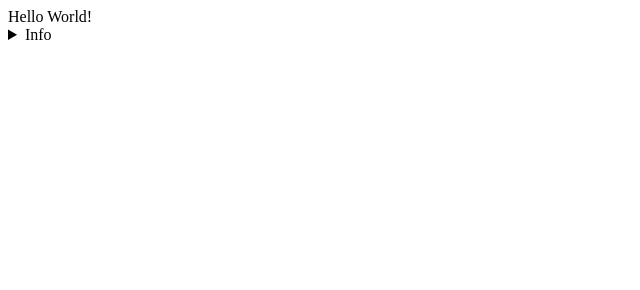
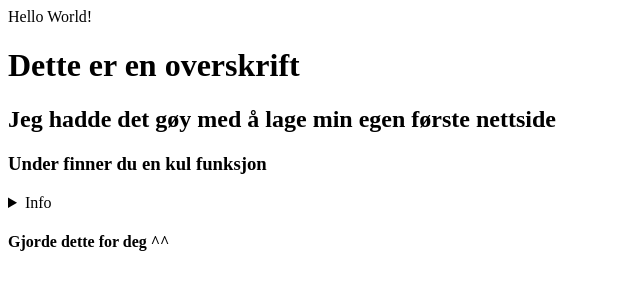
Before and after one commit to Jonbroman/netlify_prosjekt, a plain HTML site: page Index.html in a window 1280 px wide. Shown: the whole page, without its empty margins (0-640 px from the left). Drawn offline with Linux system fonts and the light colour scheme.

Commit message:
oppdatert

```diff
--- a/Index.html
+++ b/Index.html
@@ -8,9 +8,13 @@
   </head>
   <body>
     Hello World!
+    <h1>Dette er en overskrift</h1>
+    <h2>Jeg hadde det gøy med å lage min egen første nettside</h2>
+    <h3>Under finner du en kul funksjon</h3>
     <details>
       <summary>Info</summary>
-      Dette er mitt favorritt element i html
+      Lukk meg igjen fort!
     </details>
+    <h4>Gjorde dette for deg ^^</h4>
   </body>
 </html>
```
